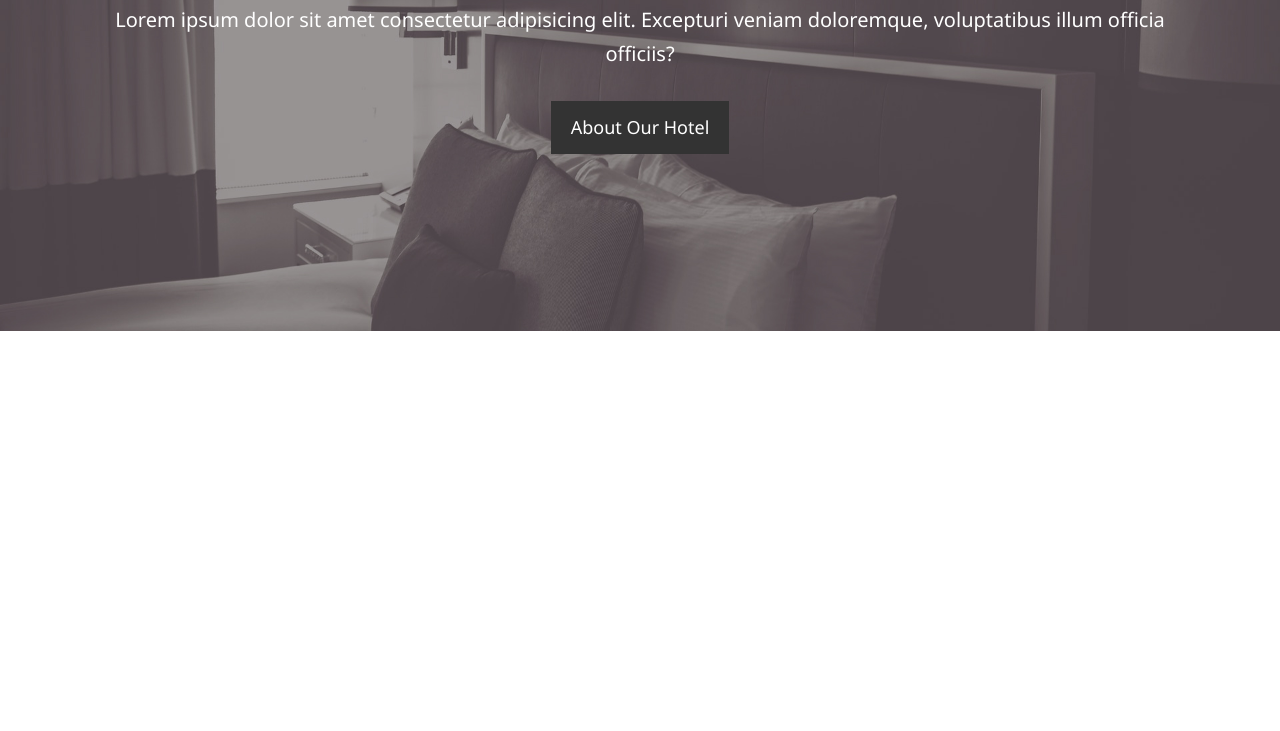
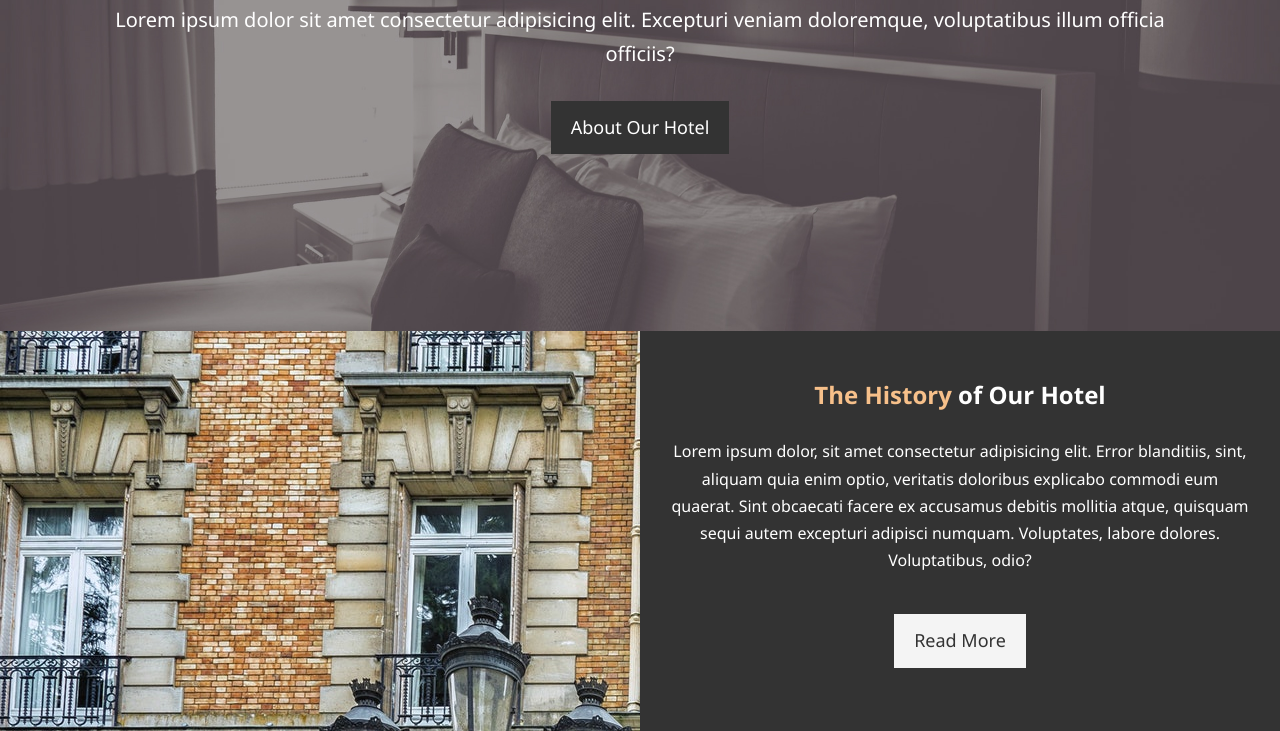
Before and after one commit to anuragd23/Hotel-Landing-Page, a plain HTML site: page index.html in a window 1280 px wide. Shown: the part 336-1067 px from the top of the page. Before the commit the page ends 800 px from the top, so only its background shows below. Drawn offline with Linux system fonts and the light colour scheme.

Commit message:
Added home page info and styling

```diff
--- a/css/style.css
+++ b/css/style.css
@@ -58,6 +58,26 @@ p {
   color: #333;
 }
 
+.btn-light {
+  background: #f4f4f4;
+  color: #333;
+}
+
+.bg-dark {
+  background: #333;
+  color: #fff;
+}
+
+.bg-light {
+  background: #f4f4f4;
+  color: #333;
+}
+
+.bg-primary {
+  background: #f7c08a;
+  color: #fff;
+}
+
 /* Navbar */
 #navbar {
   background: #333;
@@ -116,3 +136,28 @@ p {
   padding-bottom: 20px;
   line-height: 1.7em;
 }
+
+/* Home Info */
+#home-info {
+  height: 400px;
+}
+
+#home-info .info-img {
+  float: left;
+  width: 50%;
+  background: url("../img/photo-1.jpg") no-repeat;
+  min-height: 100%;
+}
+
+#home-info .info-content {
+  float: right;
+  width: 50%;
+  height: 100%;
+  text-align: center;
+  padding: 50px 30px;
+  overflow: hidden;
+}
+
+#home-info .info-content p {
+  padding-bottom: 30px;
+}
--- a/index.html
+++ b/index.html
@@ -30,11 +30,17 @@
 
               </div>
             </div>
-
-
         </div>
-
     </header>
-
+    <section id="home-info" class="bg-dark">
+    <div class="info-img"></div>
+    <div class="info-content">
+        <h2><span class="text-primary">The History</span> of Our Hotel</h2>
+        <p>
+            Lorem ipsum dolor, sit amet consectetur adipisicing elit. Error blanditiis, sint, aliquam quia enim optio, veritatis doloribus explicabo commodi eum quaerat. Sint obcaecati facere ex accusamus debitis mollitia atque, quisquam sequi autem excepturi adipisci numquam. Voluptates, labore dolores. Voluptatibus, odio?
+        </p>
+        <a href="about.html" class="btn btn-light">Read More</a>
+    </div>
+    </section>
 </body>
 </html>
```
